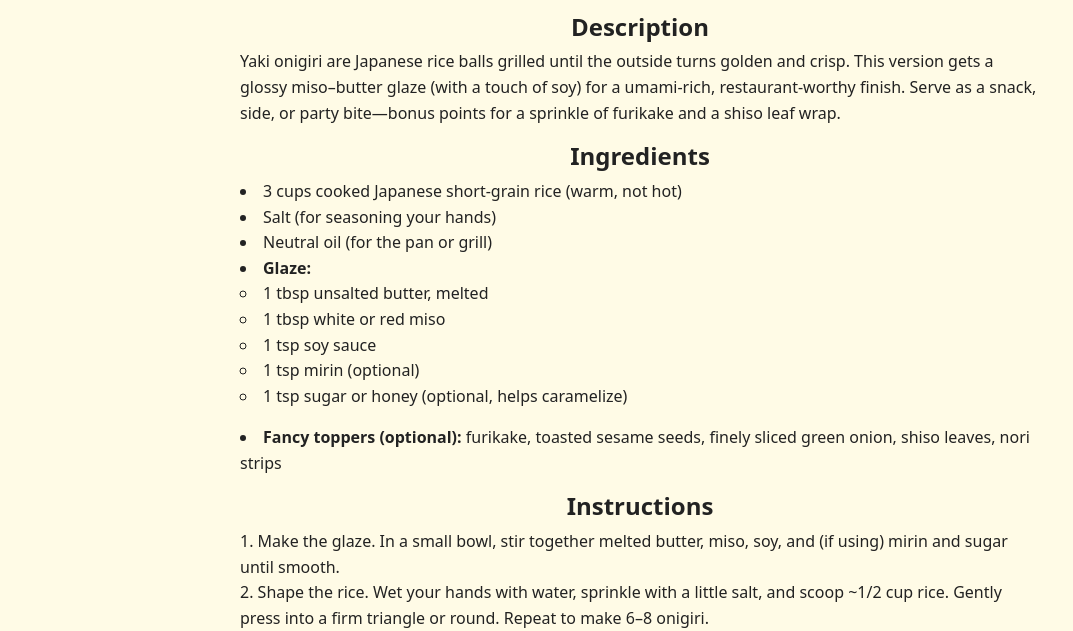
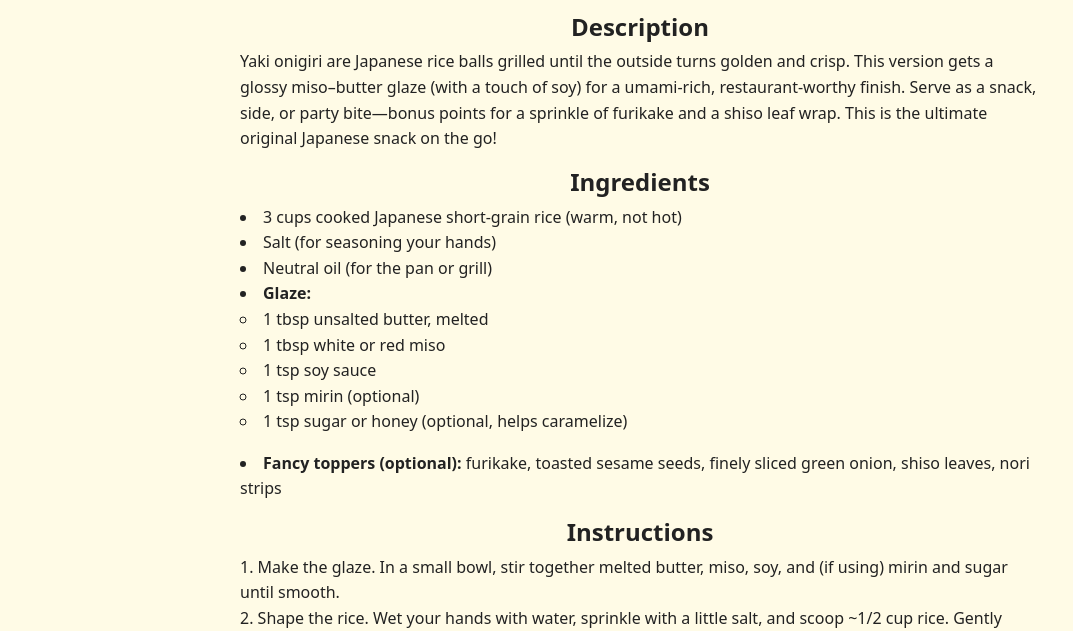
Before and after one commit to Kanamija/odin-recipes, a plain HTML site: page recipes/onigiri.html in a window 1280 px wide. Shown: the part 469-1100 px from the top of the page, without its empty margins (0-1073 px from the left). Drawn offline with Linux system fonts and the light colour scheme.

Commit message:
Changed instructions step on onigiri page.
Added and extra line about the history of the onigiri.

```diff
--- a/recipes/onigiri.html
+++ b/recipes/onigiri.html
@@ -28,6 +28,7 @@
         Yaki onigiri are Japanese rice balls grilled until the outside turns golden and crisp.
         This version gets a glossy miso–butter glaze (with a touch of soy) for a umami-rich, restaurant-worthy finish.
         Serve as a snack, side, or party bite—bonus points for a sprinkle of furikake and a shiso leaf wrap.
+        This is the ultimate original Japanese snack on the go!
       </p>
 
       <h2 id="ingredients">Ingredients</h2>
```
